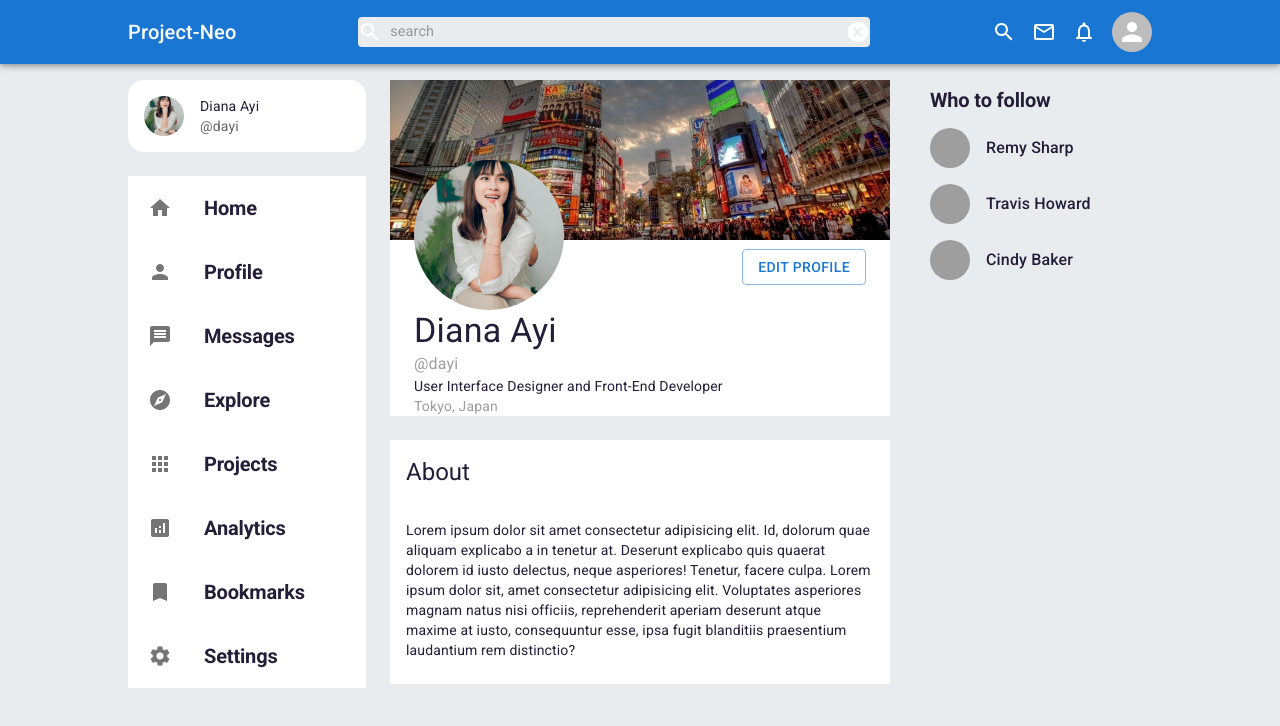
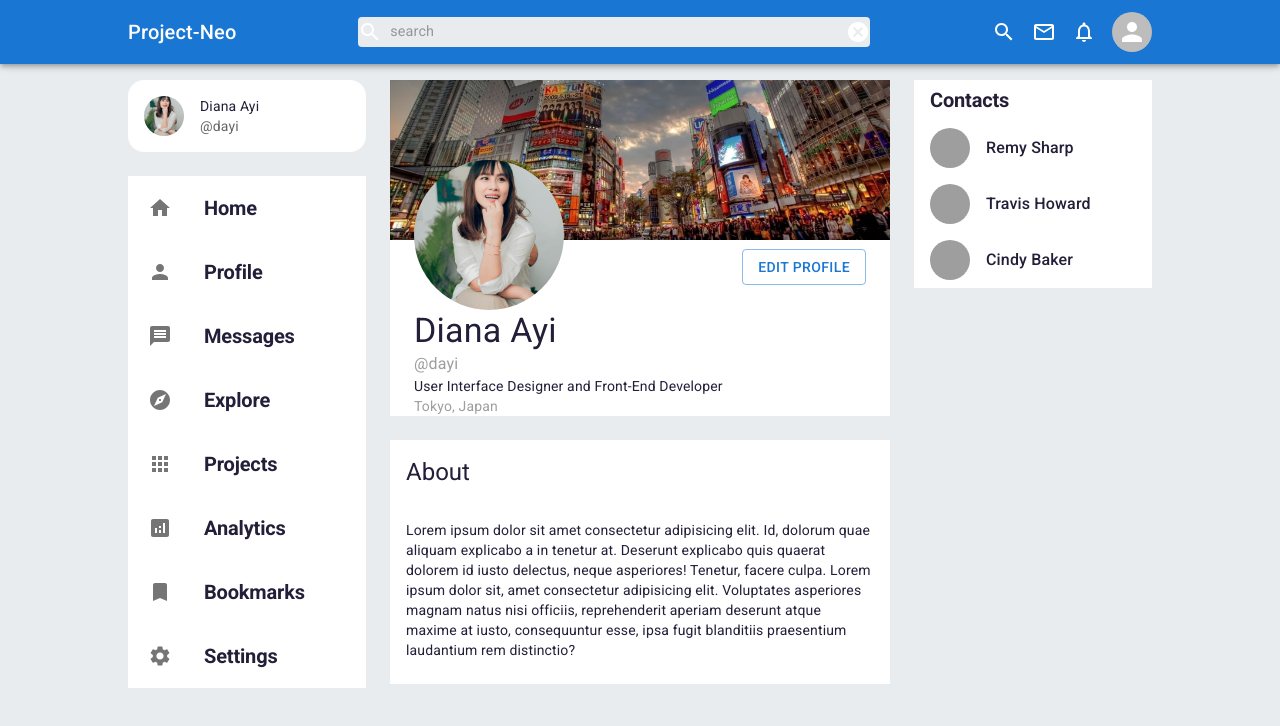
Before and after one commit to jpzambranoleon/project-neo-front-end, a React (Create React App) app: page /profile in a window 1280 px wide. Shown: the top 726 px of the page. Built offline with nearby package versions, Linux system fonts and the light colour scheme; grey boxes are pictures that could not be loaded.

Commit message:
updated Friends.jsx

```diff
--- a/src/pages/profilePage/components/Friends.jsx
+++ b/src/pages/profilePage/components/Friends.jsx
@@ -2,10 +2,10 @@ import { Avatar, Box, Typography, Container, CardMedia, CardContent, Button, Ico
 
 const Friends = () => {
     return (
-        <Box>
+        <Box bgcolor="white">
             <ListItem>
                 <Typography variant="h2" sx={{ fontWeight: "700", fontSize: "20px" }}>
-                    Who to follow
+                    Contacts
                 </Typography>
             </ListItem>
             <ListItemButton>
```
